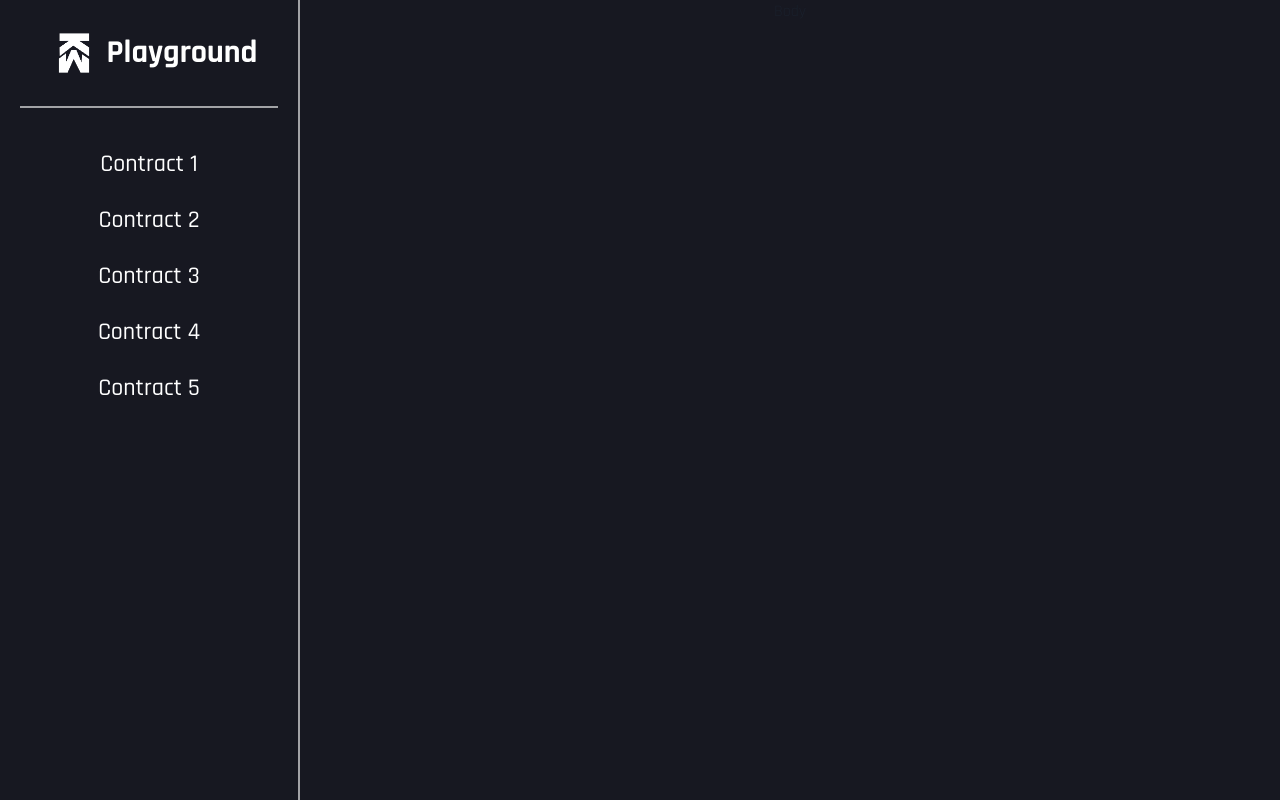
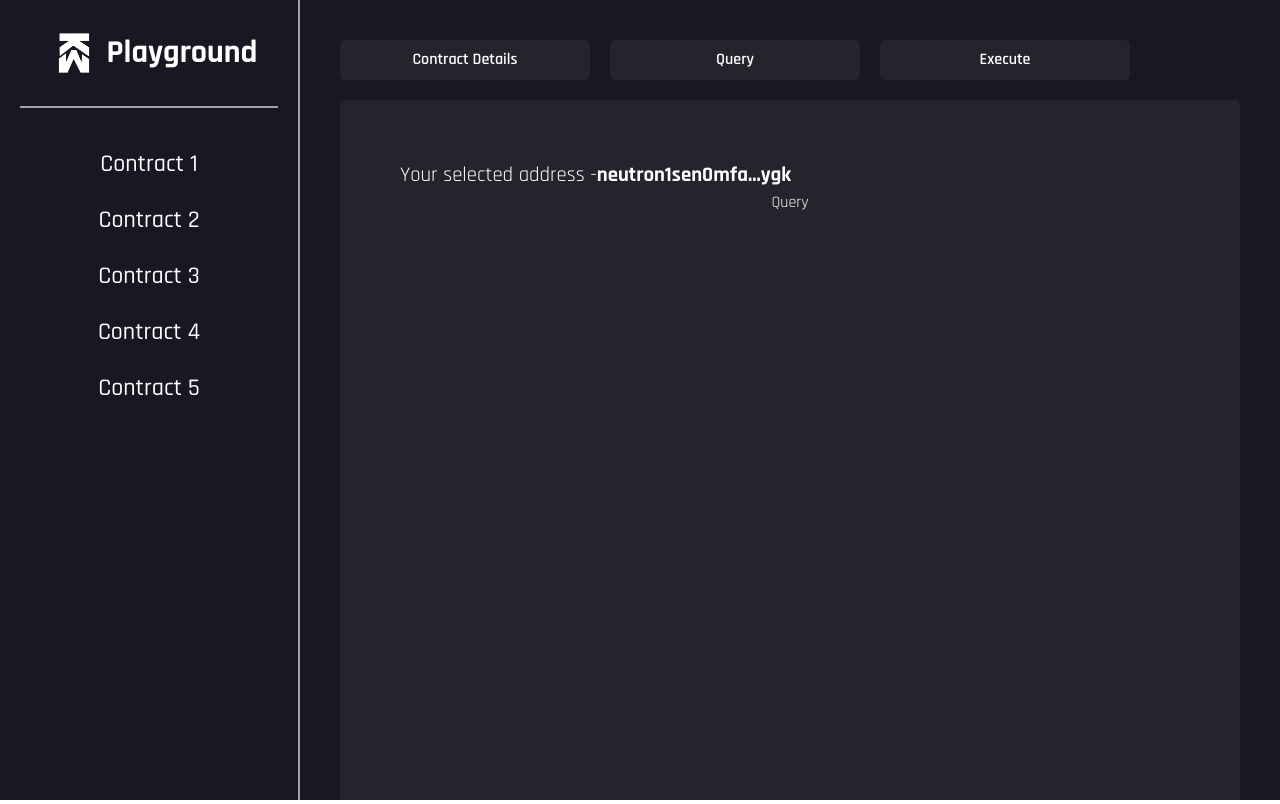
Before and after one commit to kubiklabs/wasmkit-playground, a React (Vite) app: page /1/Query in a window 1280 px wide. Built offline with nearby package versions, Linux system fonts and the light colour scheme.

Commit message:
Add contract query-exec ui flow

```diff
--- a/src/App.css
+++ b/src/App.css
@@ -11,6 +11,7 @@
 .App {
   /* background: white; */
   flex: 1;
+  padding: 40px;
 }
 
 .logo {
--- a/src/App.tsx
+++ b/src/App.tsx
@@ -3,6 +3,9 @@ import { BrowserRouter, Routes, Route } from "react-router-dom";
 import "./App.css";
 import { ChakraProvider } from "@chakra-ui/react";
 import SideBar from "./components/layout/SideBar";
+import Navbar from "./components/layout/Navbar";
+import ContractDetails from "./pages/ContractDetails";
+import QueryContract from "./pages/QueryContract";
 
 function App() {
   return (
@@ -10,9 +13,14 @@ function App() {
       <BrowserRouter>
         <SideBar />
         <div className="App">
-          Body
+          <Navbar />
           <Routes>
-            <Route />
+            <Route
+              path="/:contractid/contracts"
+              element={<ContractDetails />}
+            />
+            <Route path="/:contractid/Query" element={<QueryContract />} />
+            <Route path="/:contractid/Execute" element={<ContractDetails />} />
           </Routes>
         </div>
       </BrowserRouter>
--- /dev/null
+++ b/src/components/buttons/GeneralButton.tsx
@@ -0,0 +1,26 @@
+import { Button, ButtonProps } from "@chakra-ui/react";
+import { useParams } from "react-router-dom";
+
+const GeneralButton = (props: ButtonProps) => {
+  const { tabName } = useParams();
+  return (
+    <Button
+      color={"white"}
+      width={"250px"}
+      borderRadius={"5px"}
+      bg={"rgba(255, 255, 255, 0.05)"}
+      {...props}
+      _focus={{
+        outline: "none",
+      }}
+      _hover={{
+        bg: "rgba(255, 255, 255, 0.15)",
+      }}
+      border={props.name === tabName ? "2px solid #A9DFD8" : "none"}
+    >
+      {props.name}
+    </Button>
+  );
+};
+
+export default GeneralButton;
--- /dev/null
+++ b/src/components/inputs/InputLabel.tsx
@@ -0,0 +1,5 @@
+const InputLabel = () => {
+  return <div>InputLabel</div>;
+};
+
+export default InputLabel;
--- /dev/null
+++ b/src/components/layout/Navbar.tsx
@@ -0,0 +1,12 @@
+import { Flex } from "@chakra-ui/react";
+import TabGroup from "../navbar-components/TabGroup";
+
+const Navbar = () => {
+  return (
+    <Flex>
+      <TabGroup />
+    </Flex>
+  );
+};
+
+export default Navbar;
--- /dev/null
+++ b/src/components/layout/Sheet.tsx
@@ -0,0 +1,27 @@
+import { Box, Flex, Text } from "@chakra-ui/react";
+import { useParams } from "react-router-dom";
+
+const Sheet = (props: any) => {
+  const { address } = useParams();
+  return (
+    <Flex
+      flexDirection={"column"}
+      borderRadius={"5px"}
+      width={"100%"}
+      height={"88vh"}
+      bg="rgba(255, 255, 255, 0.05)"
+      mt={"20px"}
+      overflowY={"auto"}
+      color={"white"}
+      p={"60px"}
+    >
+      <Box display={"flex"} fontSize={"1.3rem"}>
+        <Text>Your selected address - </Text>
+        <Text fontWeight={"bold"}>neutron1sen0mfa...ygk</Text>
+      </Box>
+      {props.children}
+    </Flex>
+  );
+};
+
+export default Sheet;
--- /dev/null
+++ b/src/components/navbar-components/TabGroup.tsx
@@ -0,0 +1,21 @@
+import { Flex } from "@chakra-ui/react";
+import GeneralButton from "../buttons/GeneralButton";
+import { Link } from "react-router-dom";
+
+const TabGroup = () => {
+  return (
+    <Flex gap={"20px"}>
+      <Link to={"/112/contracts"}>
+        <GeneralButton name="Contract Details" />
+      </Link>
+      <Link to={"/112/Query"}>
+        <GeneralButton name="Query" />
+      </Link>
+      <Link to={"/112/Execute"}>
+        <GeneralButton name="Execute" />
+      </Link>
+    </Flex>
+  );
+};
+
+export default TabGroup;
--- /dev/null
+++ b/src/pages/ContractDetails.tsx
@@ -0,0 +1,7 @@
+import Sheet from "../components/layout/Sheet";
+
+const ContractDetails = () => {
+  return <Sheet>Contract Details</Sheet>;
+};
+
+export default ContractDetails;
--- /dev/null
+++ b/src/pages/QueryContract.tsx
@@ -0,0 +1,9 @@
+import { Flex } from "@chakra-ui/react";
+import React from "react";
+import Sheet from "../components/layout/Sheet";
+
+const QueryContract = () => {
+  return <Sheet>Query</Sheet>;
+};
+
+export default QueryContract;
```
